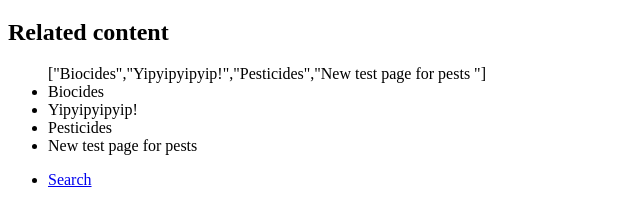
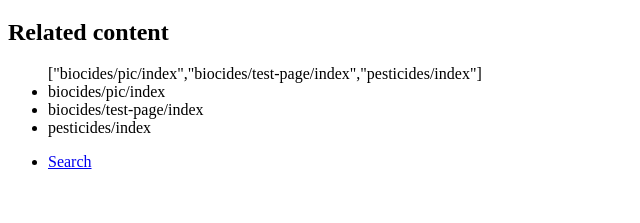
Before and after one commit to PeterBroom/netlify-blog-demo, an Eleventy site: page src/content/pages/about.md in a window 1280 px wide. Shown: the part 437-660 px from the top of the page, without its empty margins (0-640 px from the left). Built offline with nearby package versions, Linux system fonts and the light colour scheme; Eleventy itself is replaced by a stand-in of ours; files that its build step writes are made by us from their sources; what elasticlunr would draw is missing.

Commit message:
Update Page “about”

```diff
--- a/src/content/pages/about.md
+++ b/src/content/pages/about.md
@@ -4,14 +4,14 @@ parent: Home
 title: About us
 date: 2017-01-01T00:00:00.000Z
 relatedContent:
-  - Biocides
-  - Yipyipyipyip!
-  - Pesticides
-  - "New test page for pests "
+  - biocides/pic/index
+  - biocides/test-page/index
+  - pesticides/index
 eleventyNavigation:
   key: About
   order: 1
   parent: ""
+metaDescription: This is a description of the about page
 ---
 Leverage agile frameworks to provide a robust synopsis for high level overviews. Iterative approaches to corporate strategy foster collaborative thinking to further the overall value proposition. Organically grow the holistic world view of disruptive innovation via workplace diversity and empowerment.
 
```
